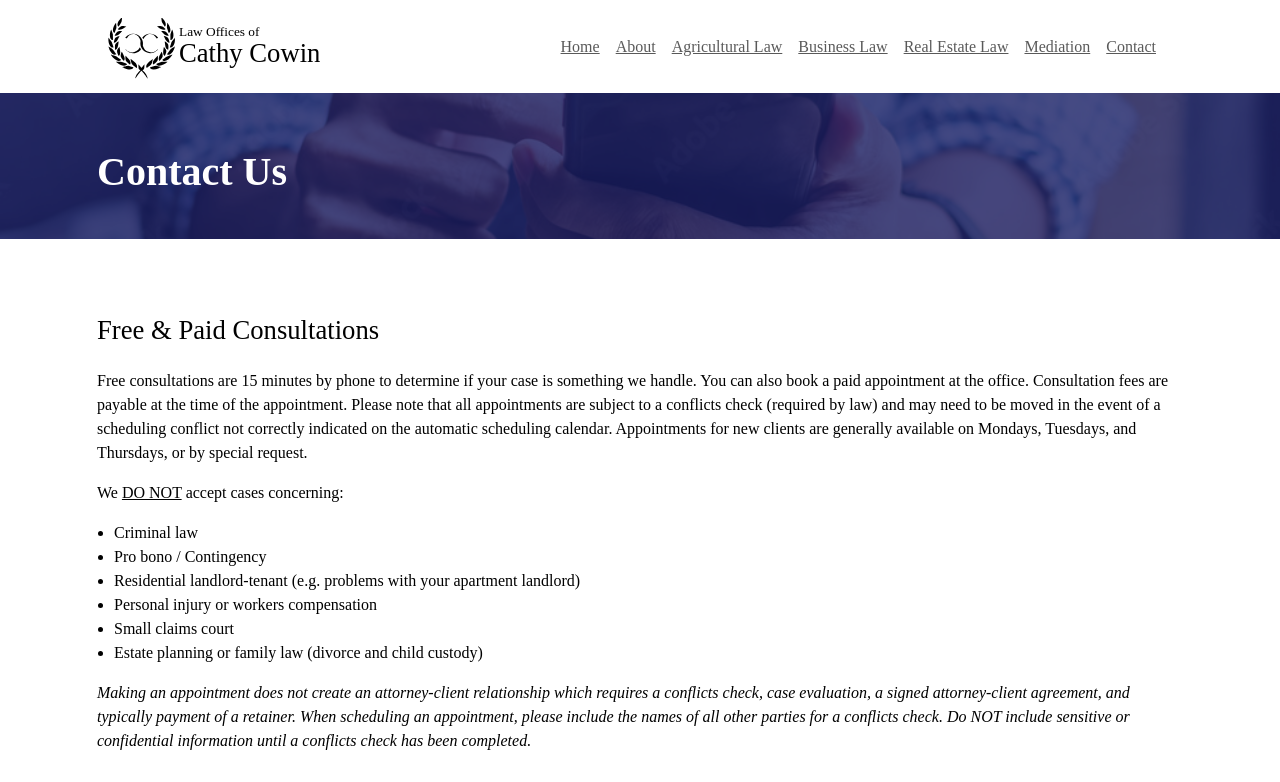
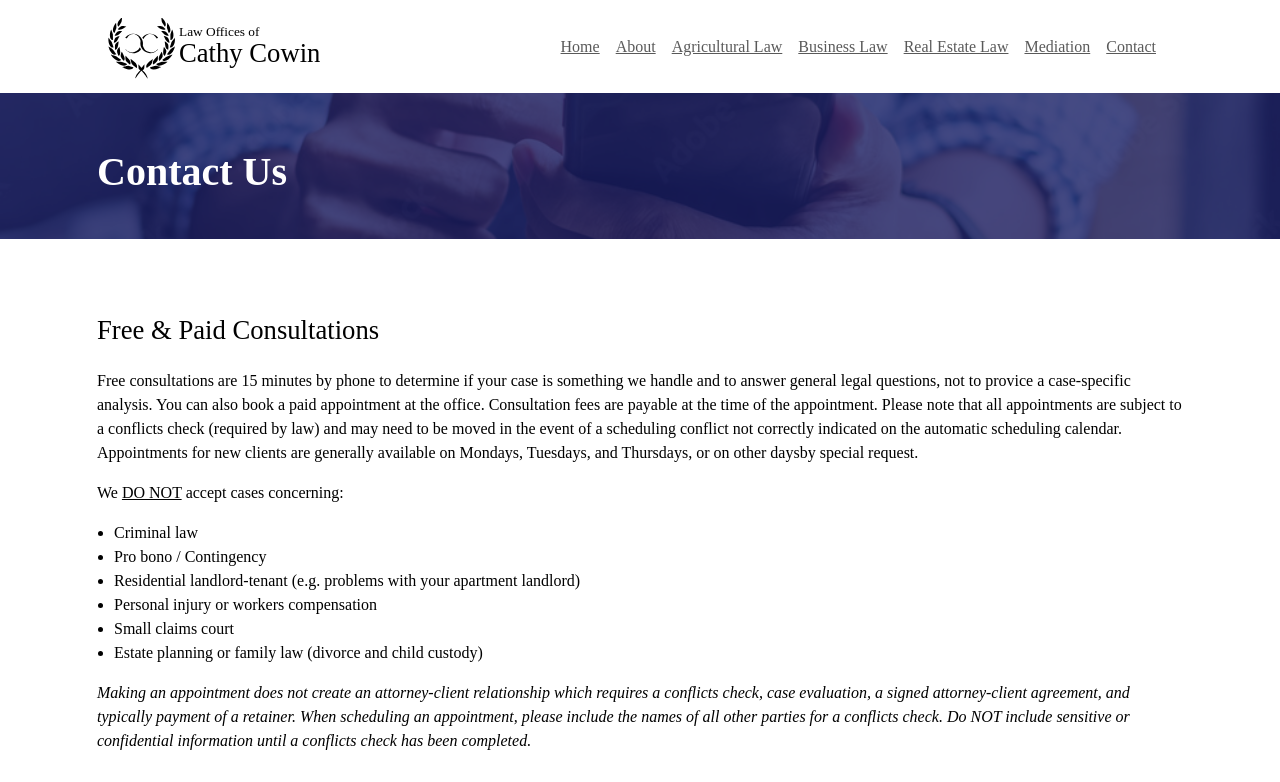
Before and after one commit to phatcowin/Attorney-Cathy-LIVE, a React (Create React App) app: page /contact in a window 1280 px wide. Shown: the top 782 px of the page. Built offline with nearby package versions, Linux system fonts and the light colour scheme; a web font is replaced by a local one.

Commit message:
Mom's content updates
2024.08.14 10:08AM

```diff
--- a/src/components/PracticesList.js
+++ b/src/components/PracticesList.js
@@ -23,9 +23,7 @@ function businessDescription() {
             be challenging. We find that many business owners don't seek legal representation soon enough
             - when the attorney could save you money or keep you out of court. Wouldn't it be nice to have
             someone you could call with the tough questions? Someone that would come alongside to look
-            after your best interests and save you from undue liability?
-            <br /> <br />
-            We're here to help.
+            after your best interests and save you from undue liability? We're here to help.
         </>
     );
 }
@@ -110,7 +108,7 @@ function businessFraudDescription() {
 function businessSaleDescription() {
     return (
         <>
-            We can walk you through the purchase of sale of a business, including stock purchase
+            We can walk you through the purchase or sale of a business, including stock purchase
             agreements, LLC membership transfers, and asset transfer agreements
         </>
     );
@@ -178,7 +176,7 @@ function PracticesList(props) {
 
         {
             id: 5,
-            title: 'Agricultural Law & Insurance',
+            title: 'Agricultural Law & Ag Insurance',
             symbol: agricultureSymbol,
             description: agricultureDescription()
         },
--- a/src/pages/BusinessPage.js
+++ b/src/pages/BusinessPage.js
@@ -17,7 +17,7 @@ function BusinessPage() {
                             Business Law
                         </h1>
                         <h3>
-                            Representing local business since 1991
+                            Representing local businesses since 1991
                         </h3>
                     </Container>
                 </Container>
--- a/src/pages/ContactPage.js
+++ b/src/pages/ContactPage.js
@@ -28,12 +28,13 @@ function ContactPage() {
                     </h2>
                     <p>
                         Free consultations are 15 minutes by phone to determine if your case is something we
-                        handle. You can also book a paid appointment at the office.  Consultation fees are
+                        handle and to answer general legal questions, not to provice a case-specific analysis.
+                        You can also book a paid appointment at the office.  Consultation fees are
                         payable at the time of the appointment. Please note that all appointments are subject
                         to a conflicts check (required by law) and may need to be moved in the event of a
                         scheduling conflict not correctly indicated on the automatic scheduling calendar.
                         Appointments for new clients are generally available on Mondays, Tuesdays, and
-                        Thursdays, or by special request.
+                        Thursdays, or on other daysby special request.
                     </p>
                     <p>
                         We <u>DO NOT</u> accept cases concerning:
--- a/src/pages/HomePage.js
+++ b/src/pages/HomePage.js
@@ -63,7 +63,7 @@ function HomePage() {
                                 cathy@attorneycathycowin.com
                             </a>
                             . (Please do not leave any confidential information until
-                            a conflicts check has been created.)
+                            a conflicts check has been completed.)
                         </b>
                     </p>
                     <Button className='call-to-action' href='tel:559-570-3735'>
```
